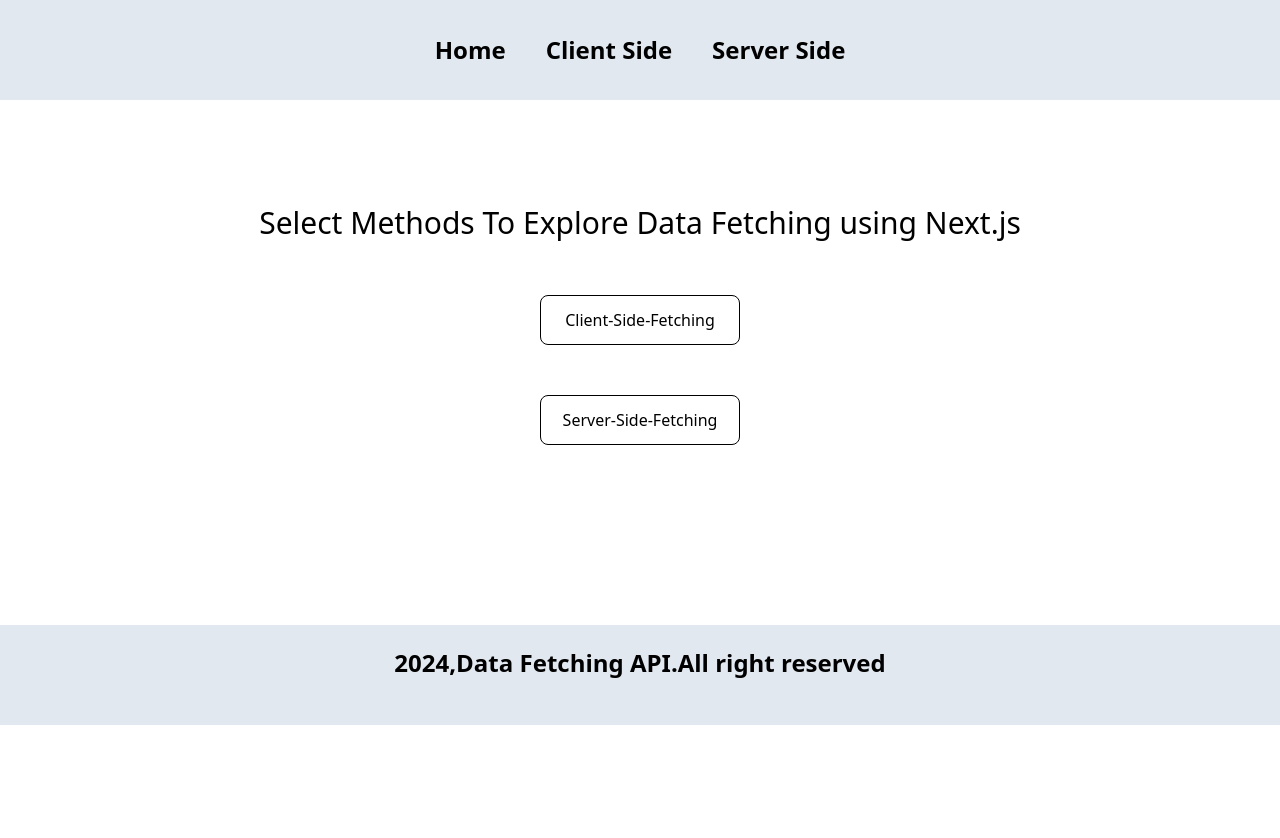
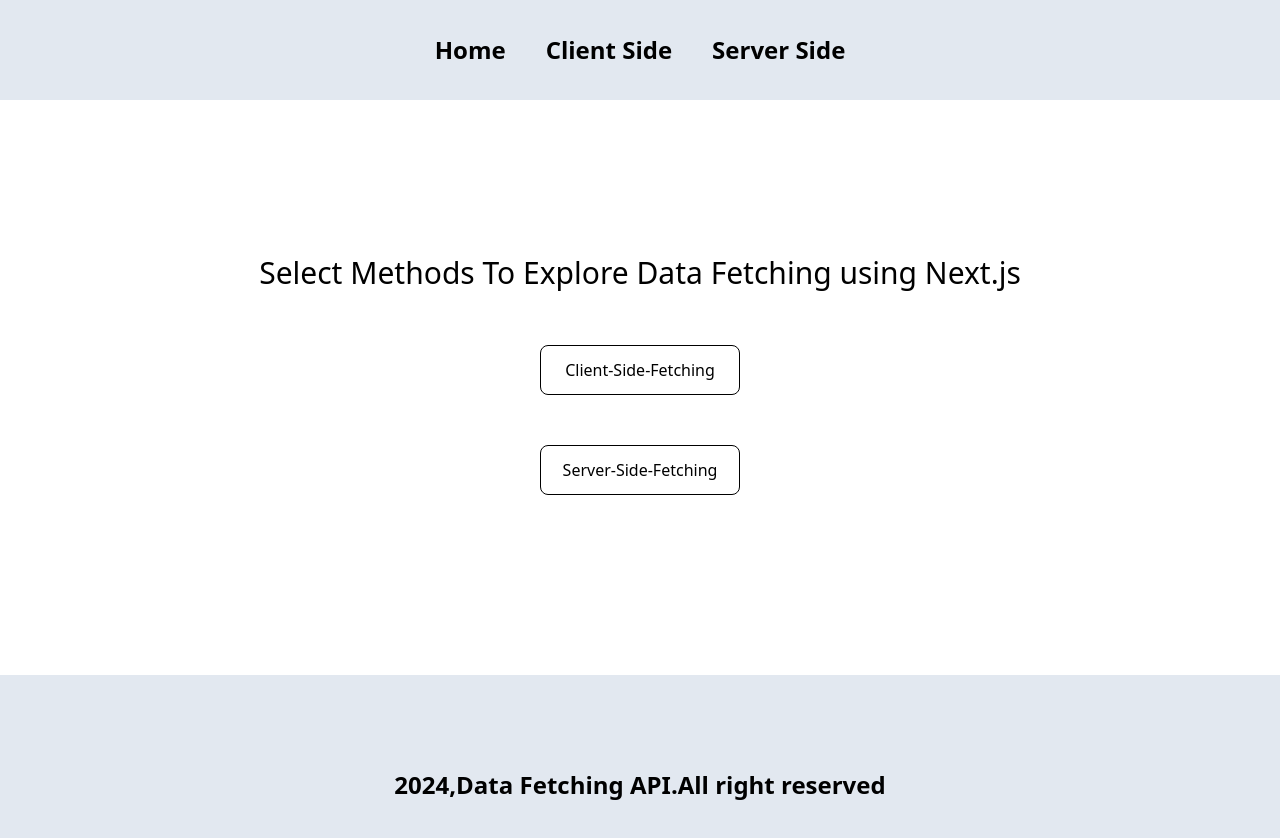
Before and after one commit to sadiaism/assignment7, a Next.js app: page / in a window 1280 px wide. Shown: the top 838 px of the page. Before the commit the page ends 800 px from the top, so only its background shows below. Built offline with nearby package versions, Linux system fonts and the light colour scheme.

Commit message:
the ass 7

```diff
--- a/app/components/Footer.tsx
+++ b/app/components/Footer.tsx
@@ -2,7 +2,7 @@
 
 const Footer = () => {
   return (
-    <div className='bg-slate-200 h-[100px] mt-[180px]'>
+    <div className='flex justify-center bg-slate-200 h-[200px] mt-[180px]'>
         <div className='flex justify-center items-center pt-[20px] text-[24px] font-semibold'>
             <h1 className='text-center'>2024,Data Fetching API.All right reserved</h1>
 
--- a/app/page.tsx
+++ b/app/page.tsx
@@ -8,7 +8,7 @@
 
 
 
-      <div className="flex flex-col justify-center items-center gap-[50px] mt-[100px]">
+      <div className="flex flex-col justify-center items-center gap-[50px] mt-[150px]">
 
         <h1 className="text-[30px] text-center">Select Methods To Explore Data Fetching using Next.js</h1>
         <Link href="/client-side-fetching"><button className=" w-[200px] h-[50px] border-[1px] border-[#000000] rounded-lg hover:bg-slate-200">Client-Side-Fetching</button></Link>
```
